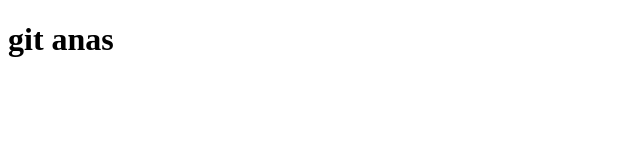
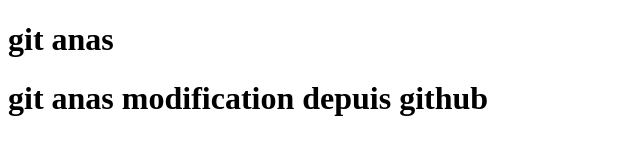
Before and after one commit to localanas/gitCourse, a plain HTML site: page index.html in a window 1280 px wide. Shown: the whole page, without its empty margins (0-640 px from the left). Drawn offline with Linux system fonts and the light colour scheme.

Commit message:
update html.index

```diff
--- a/index.html
+++ b/index.html
@@ -9,5 +9,7 @@
 </head>
 <body>
 <h1>git anas </h1>
+    <h1>git anas modification depuis github </h1>
+
 </body>
 </html>
```
